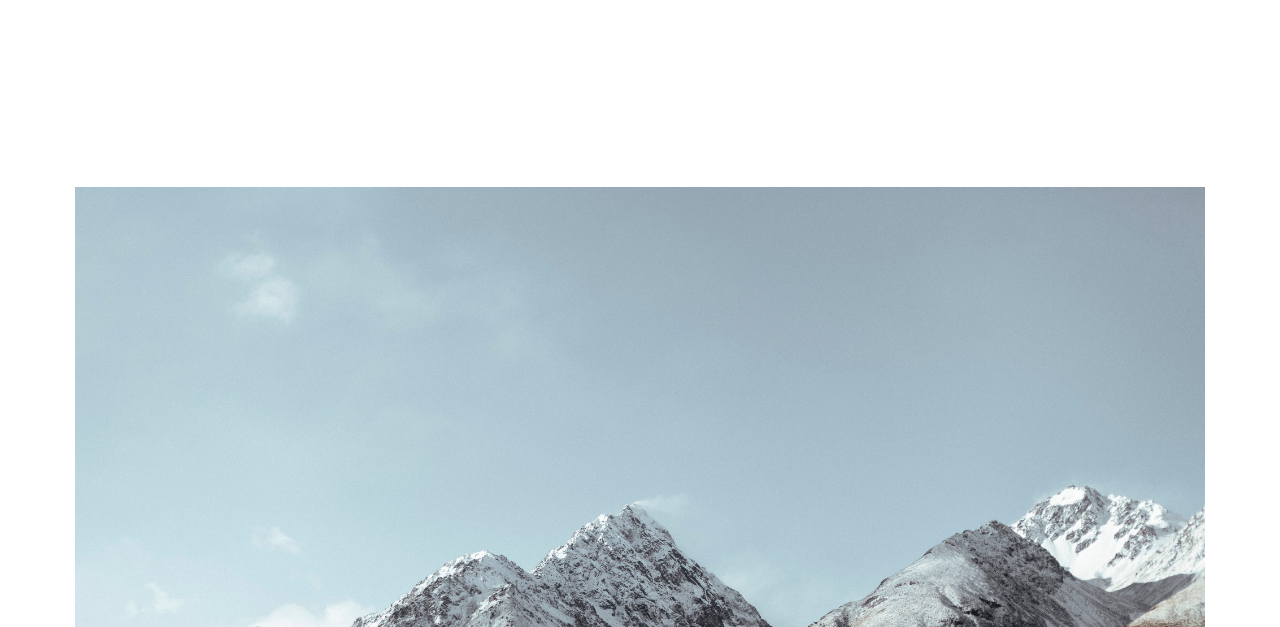
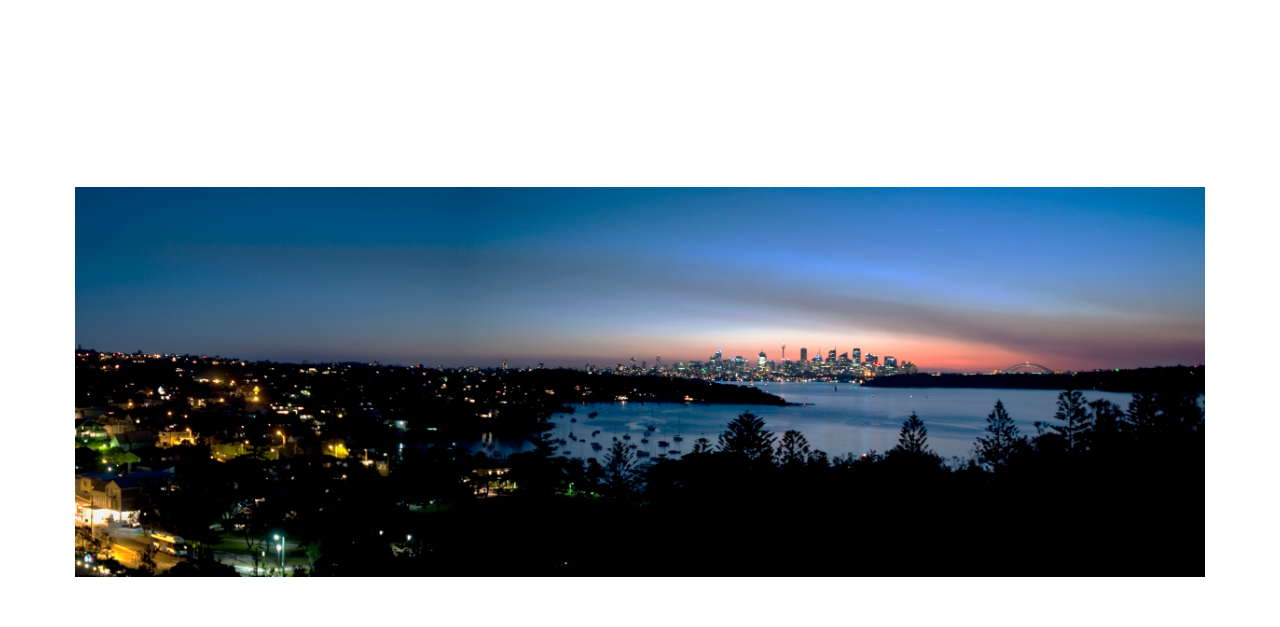
Before and after one commit to phwl-ternarynet/phwl-ternarynet.github.io, a website: page index.html in a window 1280 px wide. Shown: the part 173-800 px from the top of the page. Drawn offline with nearby package versions, Linux system fonts and the light colour scheme.

Commit message:
update image

```diff
--- a/index.html
+++ b/index.html
@@ -29,8 +29,8 @@
         <!-- Medias-->
         <figure>
           <img
-            src="img/aleksandar-jason-a562ZEFKW8I-unsplash-2000x1000.jpg"
-            alt="Minimal landscape"
+            src="img/gappano13.jpg"
+            alt="Sydney panorama"
           >
         </figure>
       </section>
```
Also changed, not shown: img/aleksandar-jason-a562ZEFKW8I-unsplash-2000x1000.jpg (deleted), img/gappano13.jpg (added).
